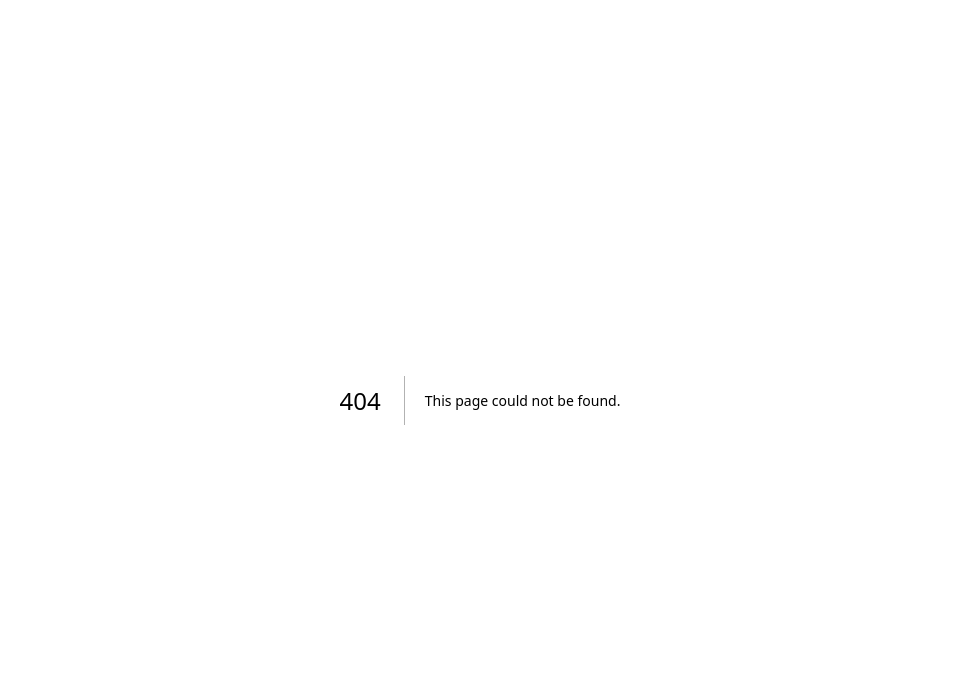
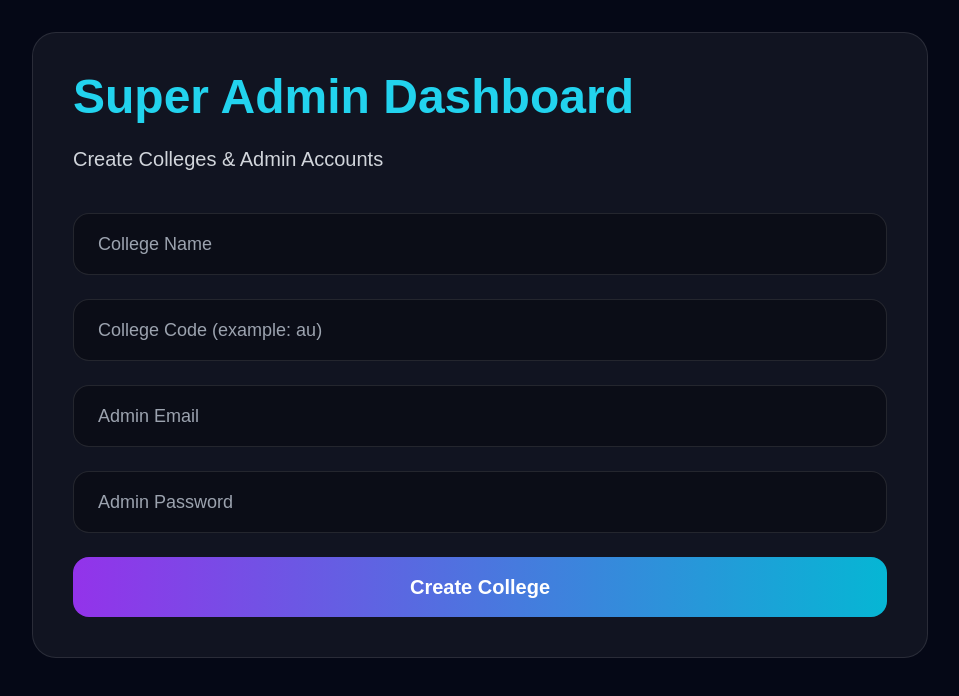
Before and after one commit to Nandhu55/exam-platform, a Next.js app in the folder frontend/: page /super-admin/dashboard in a window 1280 px wide. Before the commit this address had no page. Shown: the top 696 px of the page, without its empty margins (160-1119 px from the left). Built offline with nearby package versions, Linux system fonts and the light colour scheme; no server answers.

Commit message:
added super admin dashboard

```diff
--- /dev/null
+++ b/frontend/src/app/super-admin/dashboard/page.tsx
@@ -0,0 +1,218 @@
+"use client";
+
+import { useState } from "react";
+
+import { supabase } from "@/lib/supabase";
+
+export default function SuperAdminDashboard() {
+
+  const [collegeName, setCollegeName] =
+    useState("");
+
+  const [collegeCode, setCollegeCode] =
+    useState("");
+
+  const [adminEmail, setAdminEmail] =
+    useState("");
+
+  const [adminPassword, setAdminPassword] =
+    useState("");
+
+  const createCollege =
+    async () => {
+
+      if (
+        !collegeName ||
+        !collegeCode ||
+        !adminEmail ||
+        !adminPassword
+      ) {
+
+        alert(
+          "Fill all fields"
+        );
+
+        return;
+      }
+
+      // =========================
+      // CREATE COLLEGE
+      // =========================
+
+      const {
+        data: collegeData,
+        error: collegeError
+      } = await supabase
+        .from("colleges")
+        .insert([
+          {
+            college_name:
+              collegeName,
+
+            college_code:
+              collegeCode,
+
+            admin_email:
+              adminEmail
+          }
+        ])
+        .select()
+        .single();
+
+      if (collegeError) {
+
+        console.error(
+          collegeError
+        );
+
+        alert(
+          "College creation failed"
+        );
+
+        return;
+      }
+
+      // =========================
+      // CREATE ADMIN
+      // =========================
+
+      const {
+        error: adminError
+      } = await supabase
+        .from("admins")
+        .insert([
+          {
+            email:
+              adminEmail,
+
+            password:
+              adminPassword,
+
+            college_id:
+              collegeData.id,
+
+            role:
+              "admin"
+          }
+        ]);
+
+      if (adminError) {
+
+        console.error(
+          adminError
+        );
+
+        alert(
+          "Admin creation failed"
+        );
+
+        return;
+      }
+
+      // =========================
+      // SUCCESS
+      // =========================
+
+      const signupLink =
+
+        `${window.location.origin}/student-signup/${collegeCode}`;
+
+      alert(
+
+`College Created Successfully
+
+Student Signup Link:
+
+${signupLink}`
+      );
+
+      setCollegeName("");
+      setCollegeCode("");
+      setAdminEmail("");
+      setAdminPassword("");
+    };
+
+  return (
+
+    <main className="min-h-screen bg-[#050816] p-8 text-white">
+
+      <div className="mx-auto max-w-4xl rounded-3xl border border-white/10 bg-white/5 p-10">
+
+        <h1 className="text-5xl font-black text-cyan-400">
+
+          Super Admin Dashboard
+
+        </h1>
+
+        <p className="mt-6 text-xl text-gray-300">
+
+          Create Colleges & Admin Accounts
+
+        </p>
+
+        <div className="mt-10 space-y-6">
+
+          <input
+            type="text"
+            placeholder="College Name"
+            value={collegeName}
+            onChange={(e) =>
+              setCollegeName(
+                e.target.value
+              )
+            }
+            className="w-full rounded-2xl border border-white/10 bg-black/30 px-6 py-4 text-lg outline-none"
+          />
+
+          <input
+            type="text"
+            placeholder="College Code (example: au)"
+            value={collegeCode}
+            onChange={(e) =>
+              setCollegeCode(
+                e.target.value
+              )
+            }
+            className="w-full rounded-2xl border border-white/10 bg-black/30 px-6 py-4 text-lg outline-none"
+          />
+
+          <input
+            type="email"
+            placeholder="Admin Email"
+            value={adminEmail}
+            onChange={(e) =>
+              setAdminEmail(
+                e.target.value
+              )
+            }
+            className="w-full rounded-2xl border border-white/10 bg-black/30 px-6 py-4 text-lg outline-none"
+          />
+
+          <input
+            type="password"
+            placeholder="Admin Password"
+            value={adminPassword}
+            onChange={(e) =>
+              setAdminPassword(
+                e.target.value
+              )
+            }
+            className="w-full rounded-2xl border border-white/10 bg-black/30 px-6 py-4 text-lg outline-none"
+          />
+
+          <button
+            onClick={createCollege}
+            className="w-full rounded-2xl bg-gradient-to-r from-purple-600 to-cyan-500 px-6 py-4 text-xl font-bold"
+          >
+
+            Create College
+
+          </button>
+
+        </div>
+
+      </div>
+
+    </main>
+  );
+}
--- /dev/null
+++ b/frontend/src/app/super-admin/login/page.tsx
@@ -0,0 +1,81 @@
+"use client";
+
+import { useState } from "react";
+
+export default function SuperAdminLogin() {
+
+  const [email, setEmail] =
+    useState("");
+
+  const [password, setPassword] =
+    useState("");
+
+  const login =
+    async () => {
+
+      if (
+        email === "superadmin@examsecure.com" &&
+        password === "super123"
+      ) {
+
+        window.location.href =
+          "/super-admin/dashboard";
+
+      } else {
+
+        alert(
+          "Invalid Super Admin Credentials"
+        );
+      }
+    };
+
+  return (
+
+    <main className="flex min-h-screen items-center justify-center bg-[#050816] p-8 text-white">
+
+      <div className="w-full max-w-xl rounded-3xl border border-white/10 bg-white/5 p-10">
+
+        <h1 className="text-center text-5xl font-black text-cyan-400">
+
+          Super Admin Login
+
+        </h1>
+
+        <div className="mt-10 space-y-6">
+
+          <input
+            type="email"
+            placeholder="Super Admin Email"
+            value={email}
+            onChange={(e) =>
+              setEmail(e.target.value)
+            }
+            className="w-full rounded-2xl border border-white/10 bg-black/30 px-6 py-4 text-lg outline-none"
+          />
+
+          <input
+            type="password"
+            placeholder="Password"
+            value={password}
+            onChange={(e) =>
+              setPassword(e.target.value)
+            }
+            className="w-full rounded-2xl border border-white/10 bg-black/30 px-6 py-4 text-lg outline-none"
+          />
+
+          <button
+            onClick={login}
+            className="w-full rounded-2xl bg-gradient-to-r from-purple-600 to-cyan-500 px-6 py-4 text-xl font-bold"
+          >
+
+            Login
+
+          </button>
+
+        </div>
+
+      </div>
+
+    </main>
+  );
+}
```
